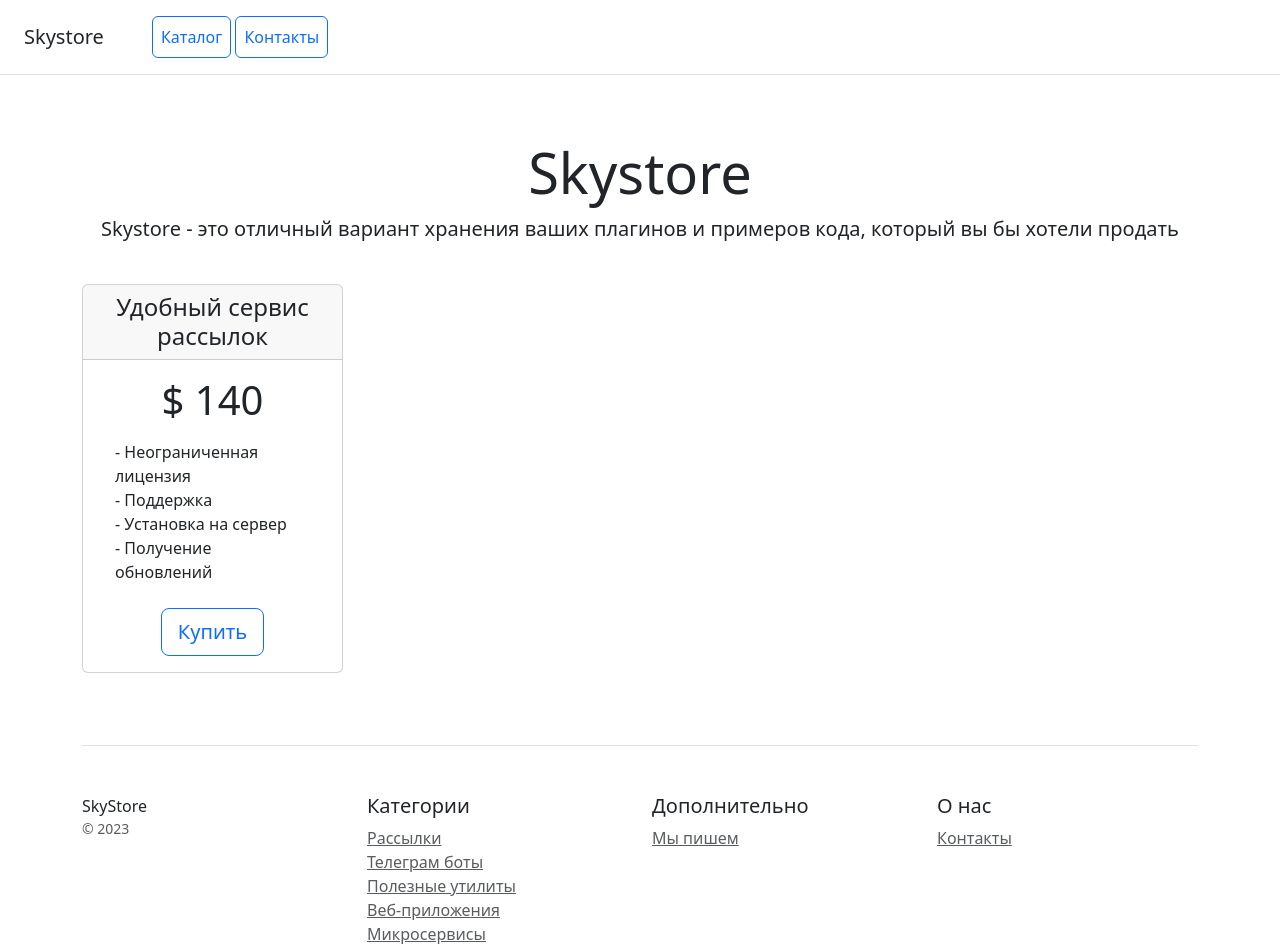
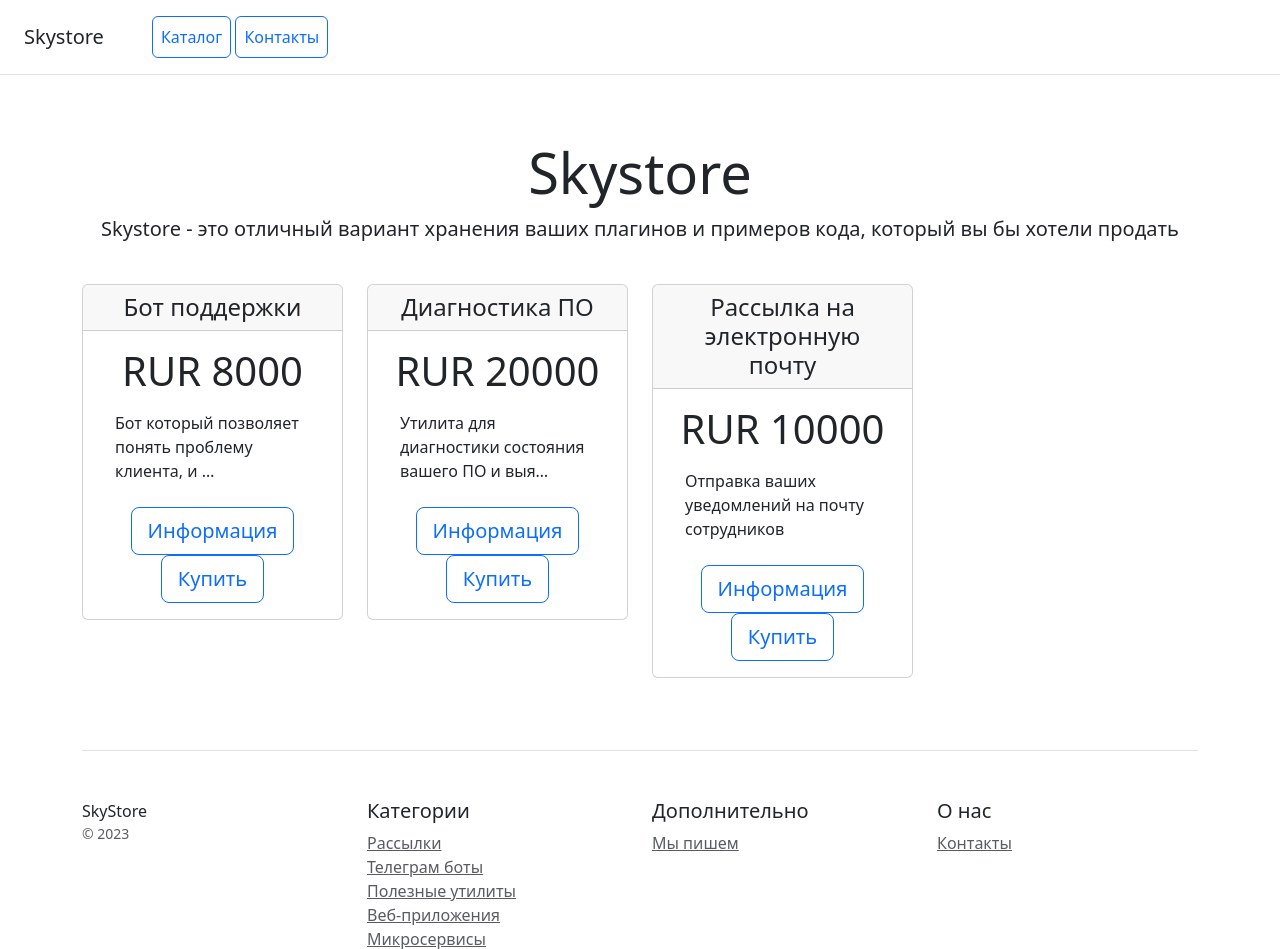
Before and after one commit to DSulzhits/06_2, a Django app: page / in a window 1280 px wide. Shown: the top 949 px of the page. Run offline with Django 4.2, Linux system fonts and the light colour scheme; data comes from the database, SQL or seed files in the repository; some libraries are stand-ins or nearby versions.

```diff
--- a/catalog/templates/catalog/home.html
+++ b/catalog/templates/catalog/home.html
@@ -1,5 +1,5 @@
 {% extends 'catalog/base.html' %}
-
+{% load mediapath %}
 {% block content %}
     <div class="pricing-header px-3 py-3 pt-md-5 pb-md-4 mx-auto text-center">
         <h1 class="display-4">Skystore</h1>
@@ -9,23 +9,23 @@
 
     <div class="container">
         <div class="row text-center">
+            {% for object in object_list %}
                 <div class="col-3">
                     <div class="card mb-4 box-shadow">
                         <div class="card-header">
-                    <h4 class="my-0 font-weight-normal">Удобный сервис рассылок</h4>
+                            <h4 class="my-0 font-weight-normal">{{ object.name }}</h4>
                         </div>
                         <div class="card-body">
-                    <h1 class="card-title pricing-card-title">$ 140</h1>
+                            <h1 class="card-title pricing-card-title">RUR {{ object.price }}</h1>
                             <ul class="list-unstyled mt-3 mb-4 text-start m-3">
-                        <li>- Неограниченная лицензия</li>
-                        <li>- Поддержка</li>
-                        <li>- Установка на сервер</li>
-                        <li>- Получение обновлений</li>
+                                <li> {{ object.description|truncatechars:50 }} </li>
                             </ul>
+                            <a class="btn btn-lg btn-block btn-outline-primary" href="/info/">Информация</a>
                             <button type="button" class="btn btn-lg btn-block btn-outline-primary">Купить</button>
                         </div>
                     </div>
                 </div>
+            {% endfor %}
         </div>
     </div>
 
```
Also changed, not shown: catalog/media/images/diagnostic.jpg (renamed from catalog/media/categories/diagnostic.jpg), catalog/media/images/mailing_list.png (renamed from catalog/media/categories/mailing_list.png). Lines whose indentation alone changed are shown as unchanged.
